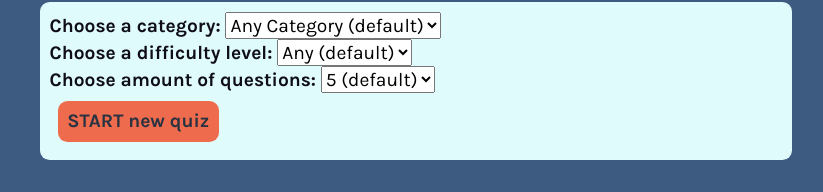
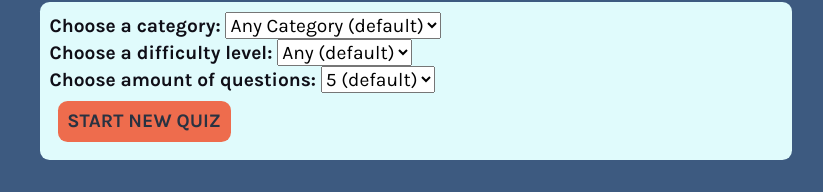
Before and after one commit to codebyly/ReactQuiz, a Next.js app: page /quiz in a window 1280 px wide. Shown: the part 231-423 px from the top of the page, without its empty margins (224-1047 px from the left). Built offline with nearby package versions, Linux system fonts and the light colour scheme.

Commit message:
Anpassungen Quiz

```diff
--- a/components/QuizFrage.js
+++ b/components/QuizFrage.js
@@ -18,7 +18,7 @@ export default function QuizFrage({
   //useEffect reagiert auf Änderung von status
   // setzt IsChecked zum disablen/enablen der Antworten
   useEffect(() => {
-    document.title = `Question ${count + 1}: ${frage.status} `;
+    document.title = `Quiz - Question ${count + 1}: ${frage.status} `;
     frage.status !== "unanswered" ? setIsChecked(true) : setIsChecked(false);
   }, [frage.status, count, setIsChecked]);
 
--- a/components/QuizKonfigurator.js
+++ b/components/QuizKonfigurator.js
@@ -6,9 +6,9 @@ export default function QuizKonfigurator() {
   const [category, setCategory] = useState(0); // &category=23
   const [level, setLevel] = useState(0); //&difficulty=easy
   const [amount, setAmount] = useState(5);
+  const [searchTerm, setSearchTerm] = useState("");
   const [isStarted, setIsStarted] = useState(false);
-  const [searchTerm, setSetSearchTerm] = useState("");
-  const [termHasChanged, setTermHasChanged] = useState(true);
+  const [termHasChanged, setTermHasChanged] = useState(true); //prüft ob sich Suchterm ändert
 
   const [points, setPoints] = useState(0); //anzahl richtige antworten = punkte
   const [completed, setCompleted] = useState(0); //zählt beantwortete Fragen
@@ -16,16 +16,15 @@ export default function QuizKonfigurator() {
   const basicSearchTerm = `https://opentdb.com/api.php?amount=${amount}`;
   const searchTermLink = `${basicSearchTerm}&category=${category}&difficulty=${level}`;
 
-  //weiterreichen bis QuizCarrousel, um count zu resetten
-  // function setCounter(reset) {
-  //   console.log("reset count");
-  //   reset;
-  // }
+  //Titel anpassen
+  useEffect(() => {
+    completed === 0 && (document.title = "Quiz");
+    completed === amount && (document.title = "Quiz - Finished");
+  }, [completed, amount]);
 
   //Click auf Start
   const loadQuiz = () => {
-    // console.log(` bei Start: geändert?${termHasChanged}`);
-    setSetSearchTerm(searchTermLink); //Daten werden erst bei Start eingesetzt
+    setSearchTerm(searchTermLink); //Daten werden erst bei Start eingesetzt
     setIsStarted(true);
 
     //reset points und completed
@@ -33,14 +32,8 @@ export default function QuizKonfigurator() {
     setCompleted(0);
     // zurück zu frage 1, geht leider nur über reset button!
 
-    setTermHasChanged(false); //wird erst nach Start ausgfeührt
-    // console.log(` Ende STart: ${termHasChanged}`);
+    setTermHasChanged(false);
   };
-
-  useEffect(() => {
-    completed === 0 && (document.title = "Willkommen");
-    completed === amount && (document.title = "Finished");
-  }, [completed, amount]);
 
   return (
     <>
@@ -50,14 +43,12 @@ export default function QuizKonfigurator() {
 
           <div className="filter__category">
             <label htmlFor="category">Choose a category: </label>
-
             <select
               id="category"
               value={category}
               onChange={(e) => {
                 // console.log(" kategorie geändert");
                 setTermHasChanged(true);
-
                 setCategory(parseInt(e.target.value));
               }}
               // setzt category auf ausgwählten value
@@ -73,7 +64,6 @@ export default function QuizKonfigurator() {
 
           <div className="filter__level">
             <label htmlFor="level">Choose a difficulty level: </label>
-
             <select
               id="level"
               value={level}
@@ -108,32 +98,26 @@ export default function QuizKonfigurator() {
             </select>
           </div>
 
-          {/* nur klickbar/sichtabr, wenn suchterm neu  */}
+          {/* nur sichtabr, wenn suchterm neu oder quiz beendet */}
           {(termHasChanged || completed === amount) && (
             <button onClick={loadQuiz}>
               {termHasChanged
-                ? "START new quiz"
+                ? "START NEW QUIZ"
                 : completed === amount
-                ? "show again"
+                ? "SHOW AGAIN"
                 : ""}
             </button>
           )}
-          {/* <button onClick={loadQuiz}>
-            {completed === amount
-              ? "display questions again"
-              : termHasChanged
-              ? "START new quiz"
-              : "SHOW"}
-          </button> */}
         </form>
       </div>
+
       {/* <div className="quiz">
         <h3>Aktueller Suchpfad: </h3>
         <a href={basicSearchTerm}>{basicSearchTerm}</a>
         <a href={searchTerm}>{searchTerm}</a>
       </div> */}
 
-      {/* Quiz erst bei Klick auf Start (isStarted) */}
+      {/* Quiz erst nach Klick auf Start (isStarted) zeigen*/}
       {isStarted && (
         <QuizLoader
           searchTerm={searchTerm}
```
